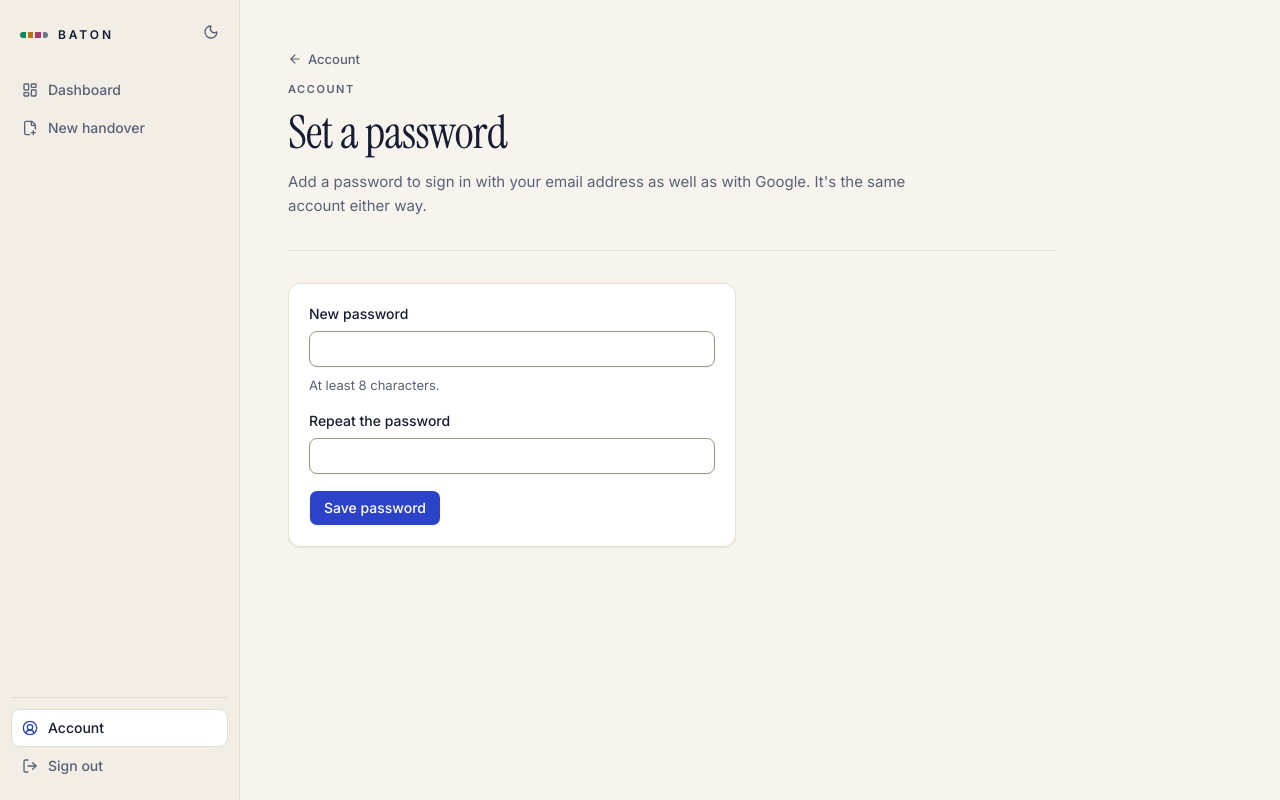
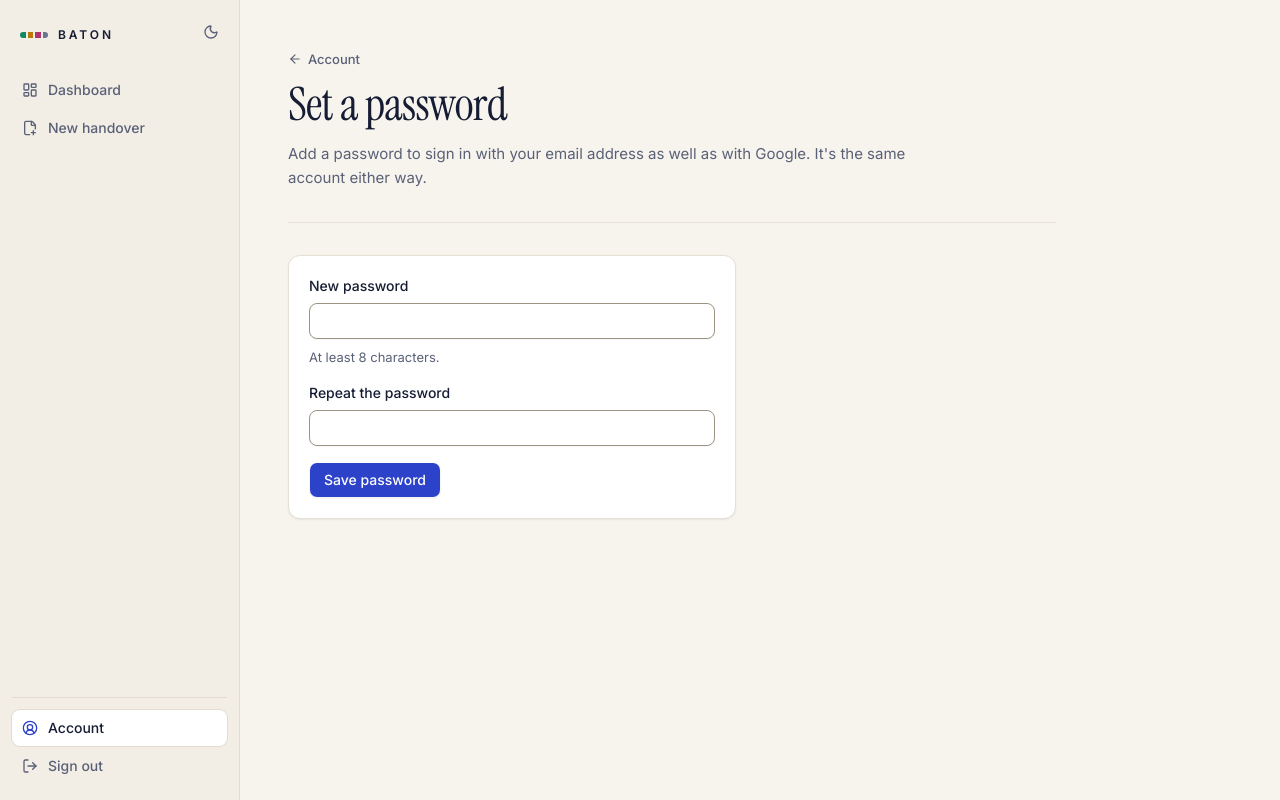
Before and after one commit to maneeshkhandavalli/baton-, a Next.js app: page /account/password in a window 1280 px wide. Built offline with nearby package versions, Linux system fonts and the light colour scheme; no server answers.

Commit message:
fix(account): no eyebrow or restating description on the account pages
Co-Authored-By: Claude Opus 5.5 <noreply@anthropic.com>

```diff
--- a/app/(workspace)/account/page.tsx
+++ b/app/(workspace)/account/page.tsx
@@ -17,7 +17,7 @@ export const metadata: Metadata = { title: "Account" };
 export default function AccountPage() {
   return (
     <PageContainer width="narrow" className="space-y-8">
-      <PageHeader eyebrow="Workspace" title="Account" description="Your sign-in details, creatorship offers and account deletion." />
+      <PageHeader title="Account" />
       <Suspense fallback={<ListSkeleton label="Loading your account…" rows={3} />}>
         <AccountContent />
       </Suspense>
--- a/app/(workspace)/account/password/page.tsx
+++ b/app/(workspace)/account/password/page.tsx
@@ -16,7 +16,6 @@ export default function SetPasswordPage() {
     <PageContainer width="narrow" className="space-y-8">
       <PageHeader
         back={{ href: "/account", label: "Account" }}
-        eyebrow="Account"
         title="Set a password"
         description="Add a password to sign in with your email address as well as with Google. It's the same account either way."
       />
```
